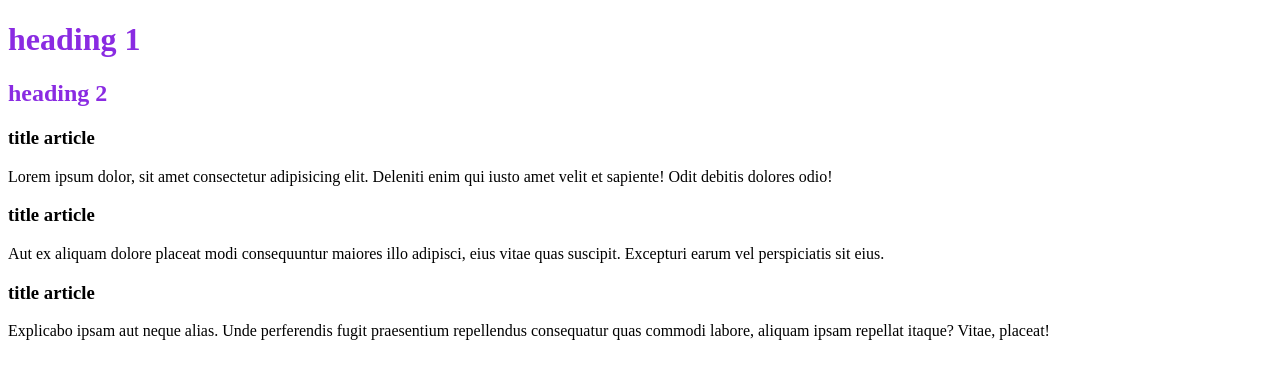
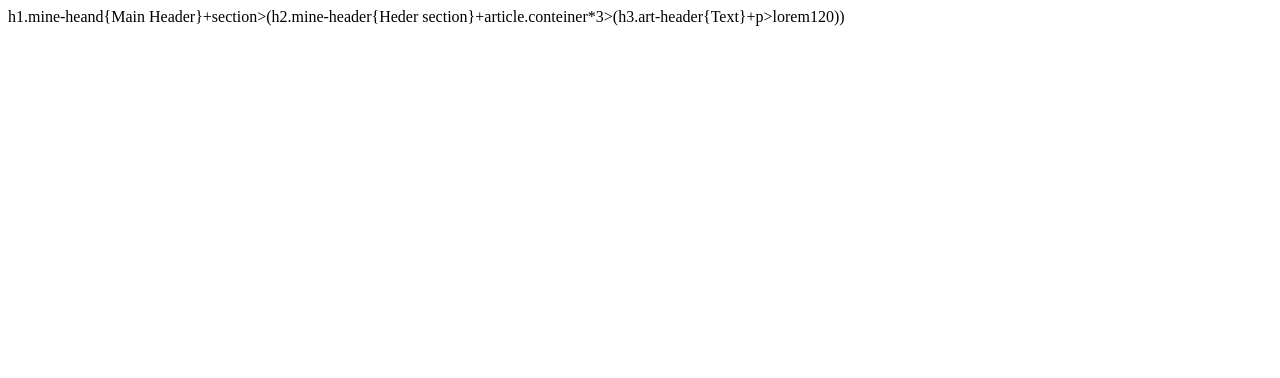
Before and after one commit to Hordiienko-93/Projecte-CSS-Html, a plain HTML site: page index.html in a window 1280 px wide. Drawn offline with Linux system fonts and the light colour scheme.

Commit message:
Create strucktur

```diff
--- a/assets/css/style.css
+++ b/assets/css/style.css
@@ -1,3 +0,0 @@
-.main-heading{
-  color:blueviolet;
-}
--- a/index.html
+++ b/index.html
@@ -2,29 +2,17 @@
 <html lang="en">
 <head>
   <meta charset="UTF-8">
-<title>css</title>
-<link rel="stylesheet" href="./assets/css/style.css">
-  <title>Document</title>
-</head>
-<body>
-  <h1 class="main-heading">heading 1</h1>
-  <section>
-    <h2 class="main-heading">heading 2</h2>
-    <article class="container">
-      <h3 class="heading-art">title article</h3>
-      <p>Lorem ipsum dolor, sit amet consectetur adipisicing elit. Deleniti enim qui iusto amet velit et sapiente! Odit debitis dolores odio!</p>
-    </article>
-    <article class="container">
-      <h3 class="heading-art">title article</h3>
-      <p>Aut ex aliquam dolore placeat modi consequuntur maiores illo adipisci, eius vitae quas suscipit. Excepturi earum vel perspiciatis sit eius.</p>
-    </article>
-    <article class="container">
-      <h3 class="heading-art">title article</h3>
-      <p>Explicabo ipsam aut neque alias. Unde perferendis fugit praesentium repellendus consequatur quas commodi labore, aliquam ipsam repellat itaque? Vitae, placeat!</p>
-    </article>
-  </section>
 
 
+
+  <title>Document</title>
+
+  <link rel="stylesheet" href="./assets/css/style.css">
+</head>
+
+<body>
+
+h1.mine-heand{Main Header}+section>(h2.mine-header{Heder section}+article.conteiner*3>(h3.art-header{Text}+p>lorem120))
 
 
 
```
